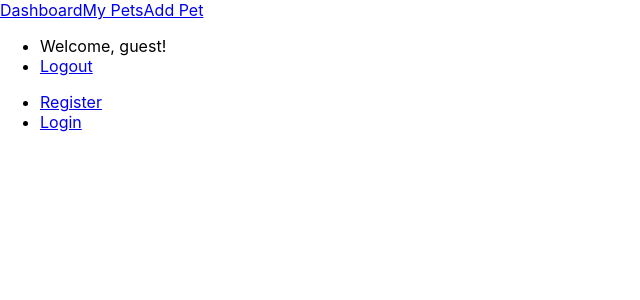
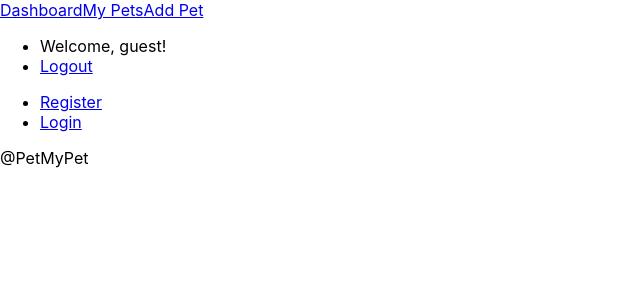
Before and after one commit to metodievmartin/react-workshop-my-pets, a React (Create React App) app: page / in a window 1280 px wide. Shown: the top 300 px of the page, without its empty margins (0-640 px from the left). Built offline with nearby package versions, Linux system fonts and the light colour scheme.

Commit message:
Add Footer component

```diff
--- a/src/App.js
+++ b/src/App.js
@@ -1,10 +1,12 @@
 import './App.css';
 import Header from "./components/Header/Header";
+import Footer from "./components/Footer/Footer";
 
 function App() {
   return (
     <div className="container">
         <Header />
+        <Footer />
     </div>
   );
 }
--- /dev/null
+++ b/src/components/Footer/Footer.js
@@ -0,0 +1,9 @@
+const Footer = () => {
+    return (
+        <footer id="site-footer">
+            <p>@PetMyPet</p>
+        </footer>
+    );
+}
+
+export default Footer;
```
